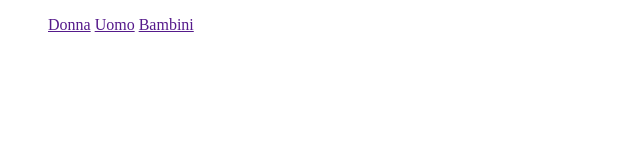
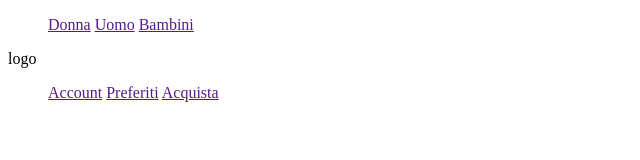
Before and after one commit to alemalagni/html-css-boolando, a plain HTML site: page index.html in a window 1280 px wide. Shown: the whole page, without its empty margins (0-640 px from the left). Drawn offline with Linux system fonts and the light colour scheme.

Commit message:
fix: header

```diff
--- a/index.html
+++ b/index.html
@@ -11,14 +11,27 @@
     <!-- Header -->
     <header>
         <div>
-            <div>
-                <!-- Primo elenco -->
+
+            <!-- Elenco Sinistra-->
+            <div class="elenco header">
                 <ul>
                     <a href="">Donna</a>
                     <a href="">Uomo</a>
                     <a href="">Bambini</a>
                 </ul>
             </div>
+
+            <div>logo</div>
+
+            <!-- Elenco Destra-->
+            <div class="elenco header">
+                <ul>
+                    <a href="">Account</a>
+                    <a href="">Preferiti</a>
+                    <a href="">Acquista</a>
+                </ul>
+            </div>
+
         </div>
     </header>
 
```
